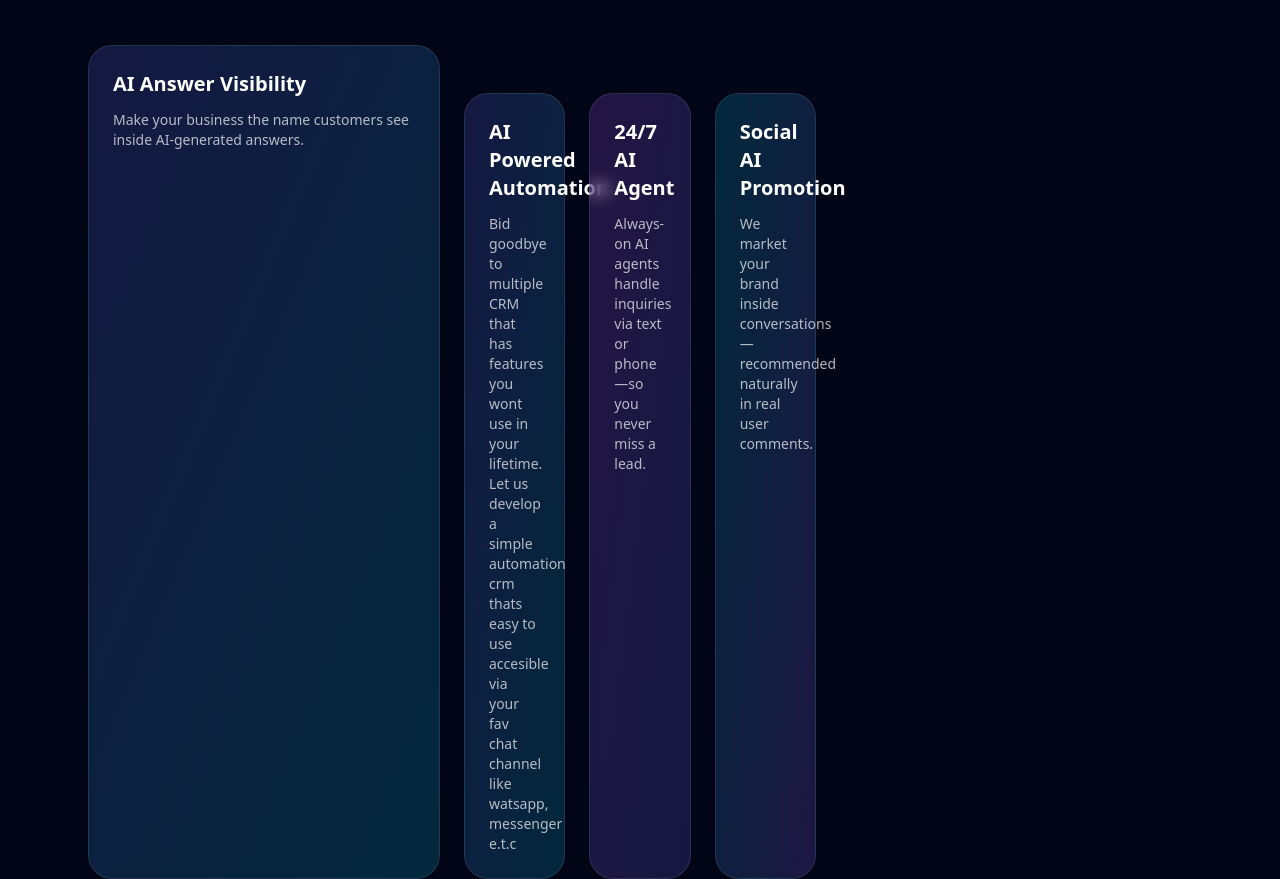
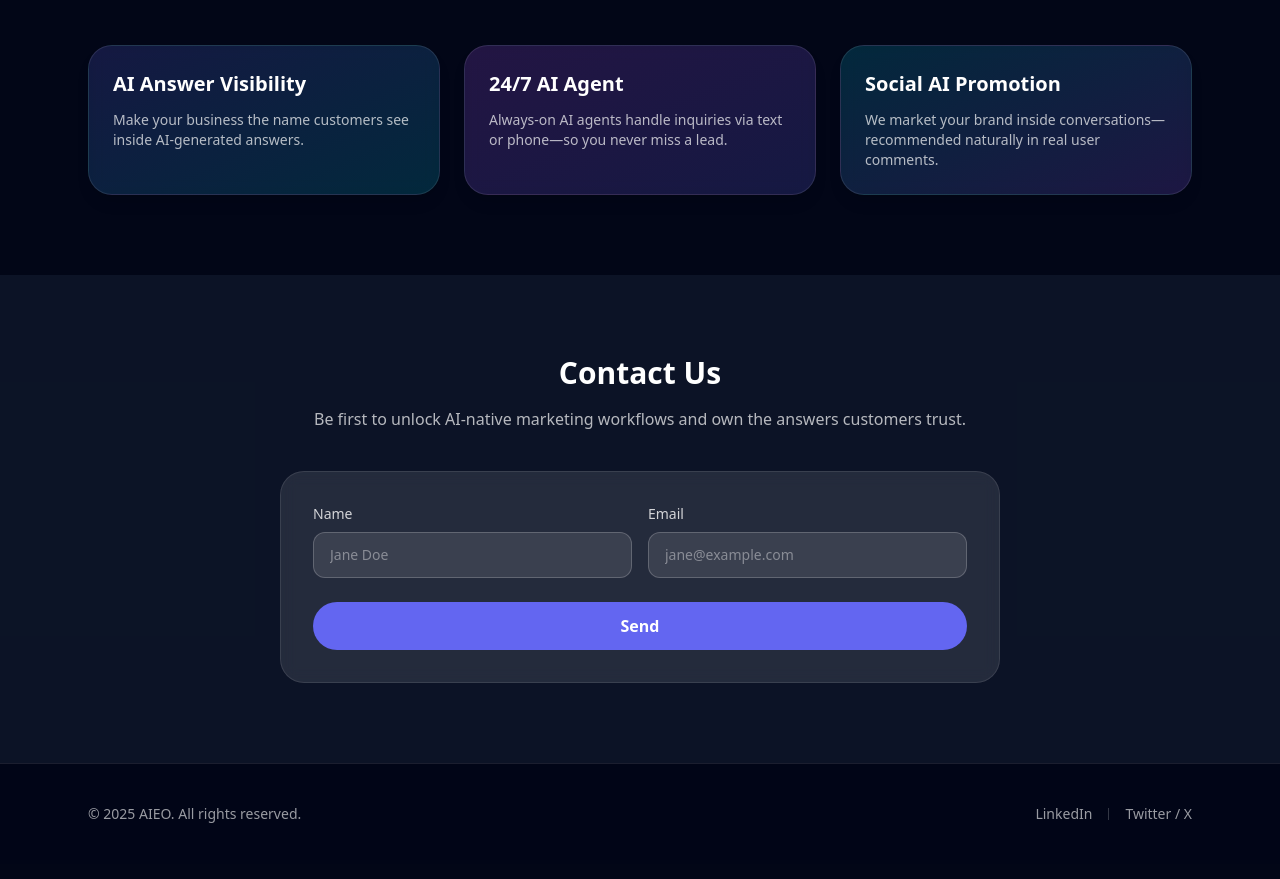
Before and after one commit to anusheeel/AIEO, a plain HTML site: page index.html in a window 1280 px wide. Shown: the part 889-1768 px from the top of the page. Drawn offline with nearby package versions, Linux system fonts and the light colour scheme.

Commit message:
Update index.html

```diff
--- a/index.html
+++ b/index.html
@@ -59,11 +59,6 @@
             <div class="bg-gradient-to-br from-indigo-500/20 to-cyan-500/20 border border-white/10 rounded-3xl p-6 backdrop-blur shadow-lg">
               <h3 class="text-xl font-semibold mb-3">AI Answer Visibility</h3>
               <p class="text-white/70 text-sm">Make your business the name customers see inside AI-generated answers.</p>
-            </div>
-            <div class="grid md:grid-cols-3 gap-6 mt-12">
-            <div class="bg-gradient-to-br from-indigo-500/20 to-cyan-500/20 border border-white/10 rounded-3xl p-6 backdrop-blur shadow-lg">
-              <h3 class="text-xl font-semibold mb-3">AI Powered Automation</h3>
-              <p class="text-white/70 text-sm">Bid goodbye to multiple CRM that has features you wont use in your lifetime. Let us develop a simple automation crm thats easy to use accesible via your fav chat channel like watsapp, messenger e.t.c</p>
             </div>
             <div class="bg-gradient-to-br from-purple-500/20 to-indigo-500/20 border border-white/10 rounded-3xl p-6 backdrop-blur shadow-lg">
               <h3 class="text-xl font-semibold mb-3">24/7 AI Agent</h3>
```
